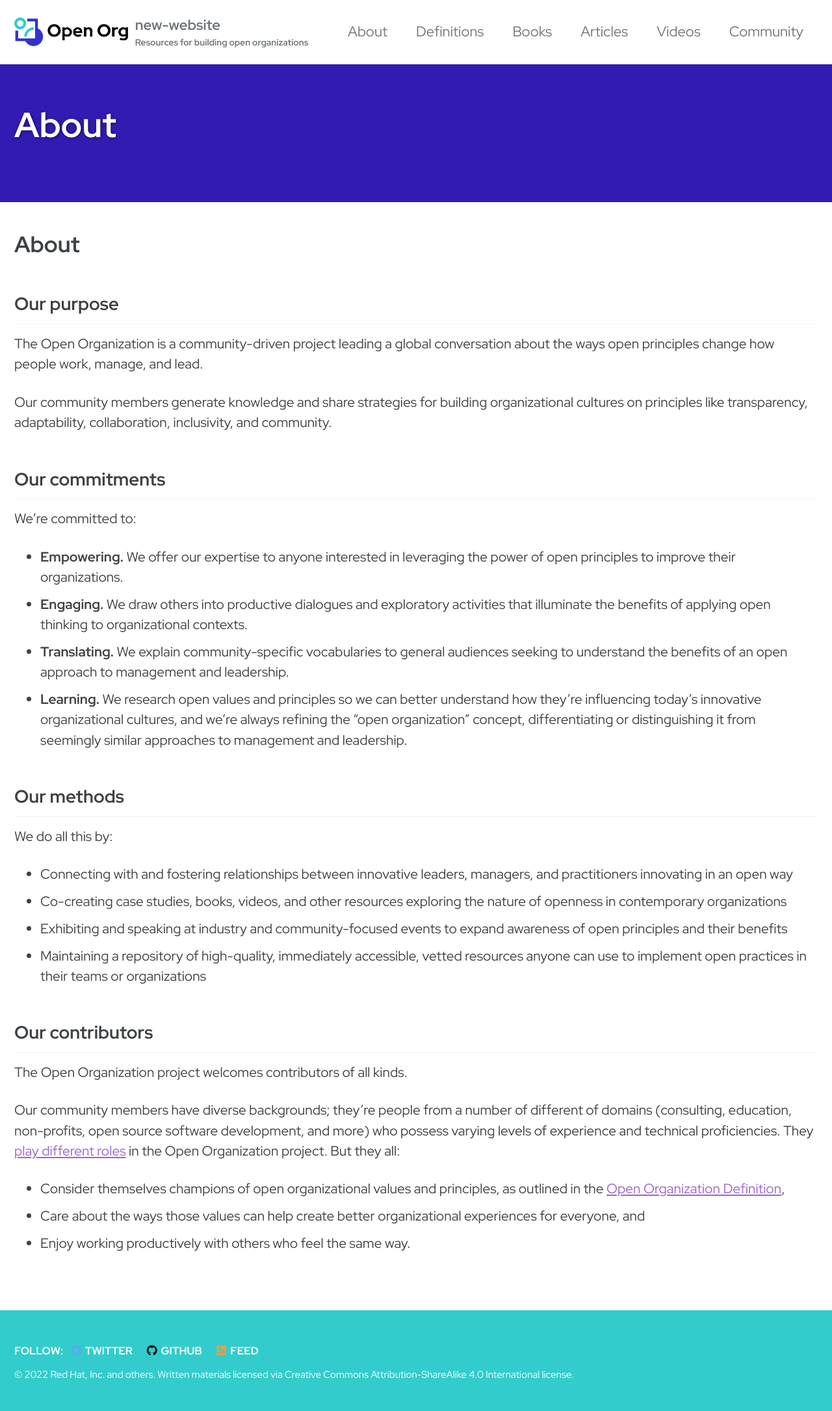
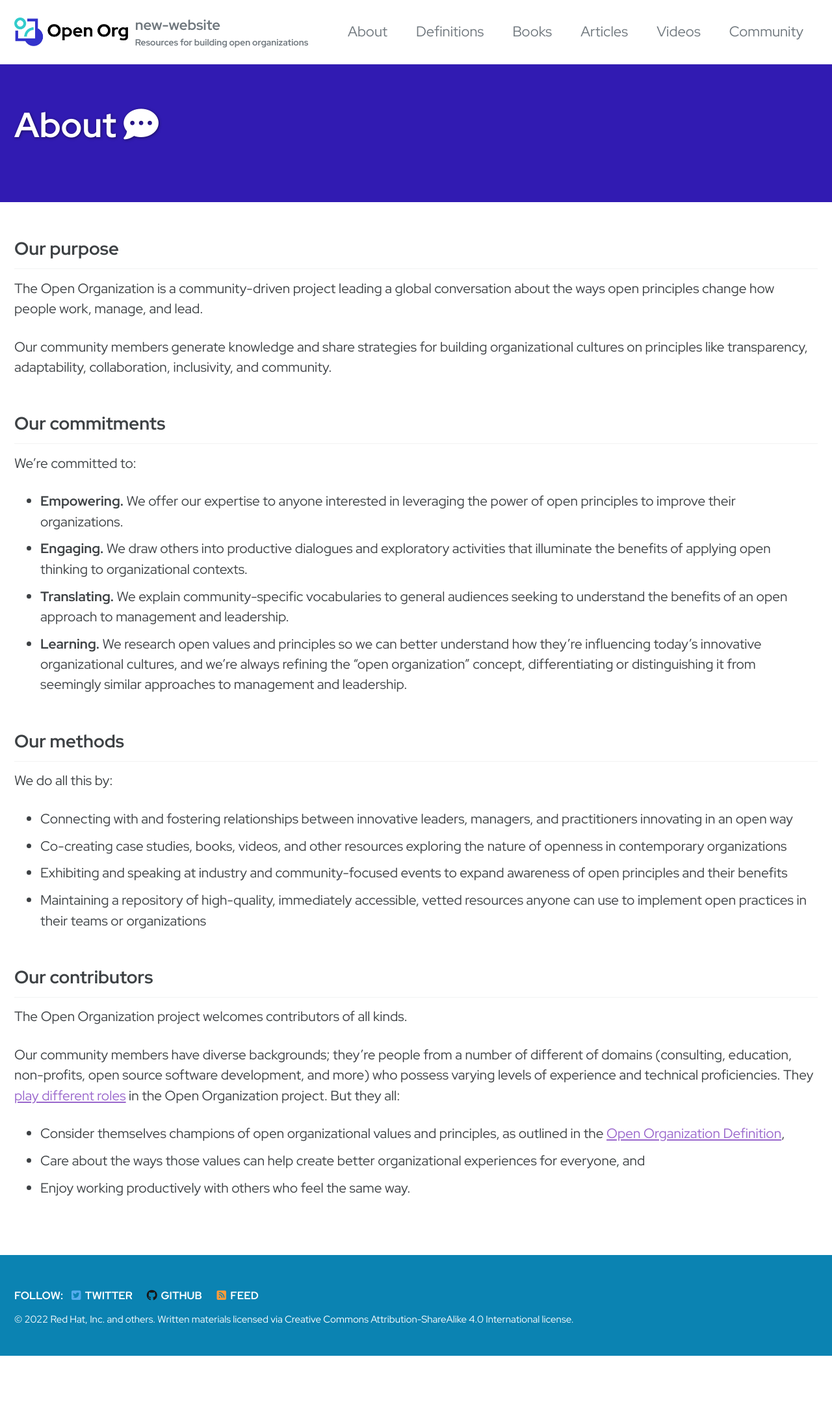
Before and after one commit to open-organization/new-website, a Jekyll site: the page built from _pages/about.md, in a window 1280 px wide. Shown: the whole page at 65% size. Built offline with Jekyll 4.4.1, drawn with Linux system fonts in a browser that asks for light colours; cached includes are drawn as plain includes; nearby versions of some CDN libraries; some web fonts are replaced; after the commit the page ends 2086 px from its top, so only the background shows below that.

Commit message:
added a font awesome kit and now we can use all sorts of icons

```diff
--- a/_includes/head.html
+++ b/_includes/head.html
@@ -18,6 +18,8 @@
 <link rel="preload" href="https://cdn.jsdelivr.net/npm/@fortawesome/fontawesome-free@5/css/all.min.css" as="style" onload="this.onload=null;this.rel='stylesheet'">
 <noscript><link rel="stylesheet" href="https://cdn.jsdelivr.net/npm/@fortawesome/fontawesome-free@5/css/all.min.css"></noscript>
 
+<script src="https://kit.fontawesome.com/e5dc6f9f8b.js" crossorigin="anonymous"></script>
+
 {% if site.head_scripts %}
   {% for script in site.head_scripts %}
     <script src="{{ script | relative_url }}"></script>
--- a/_pages/about.md
+++ b/_pages/about.md
@@ -1,12 +1,10 @@
 ---
 layout: splash
-title: About
+title: About <i class="fa-solid fa-comment-dots"></i>
 permalink: /about/
 header:
   overlay_color: rgba(49,27,178,1)
 ---
-
-# About
 
 ## Our purpose
 The Open Organization is a community-driven project leading a global conversation about the ways open principles change how people work, manage, and lead.
--- a/_sass/minimal-mistakes/_variables.scss
+++ b/_sass/minimal-mistakes/_variables.scss
@@ -67,7 +67,7 @@ $text-color: $dark-gray !default;
 $muted-text-color: mix(#fff, $text-color, 20%) !default;
 $border-color: $lighter-gray !default;
 $form-background-color: $lighter-gray !default;
-$footer-background-color: #33cccc !default;
+$footer-background-color: #0b83b2 !default;
 
 $primary-color: #6f777d !default;
 $success-color: #3fa63f !default;
```
